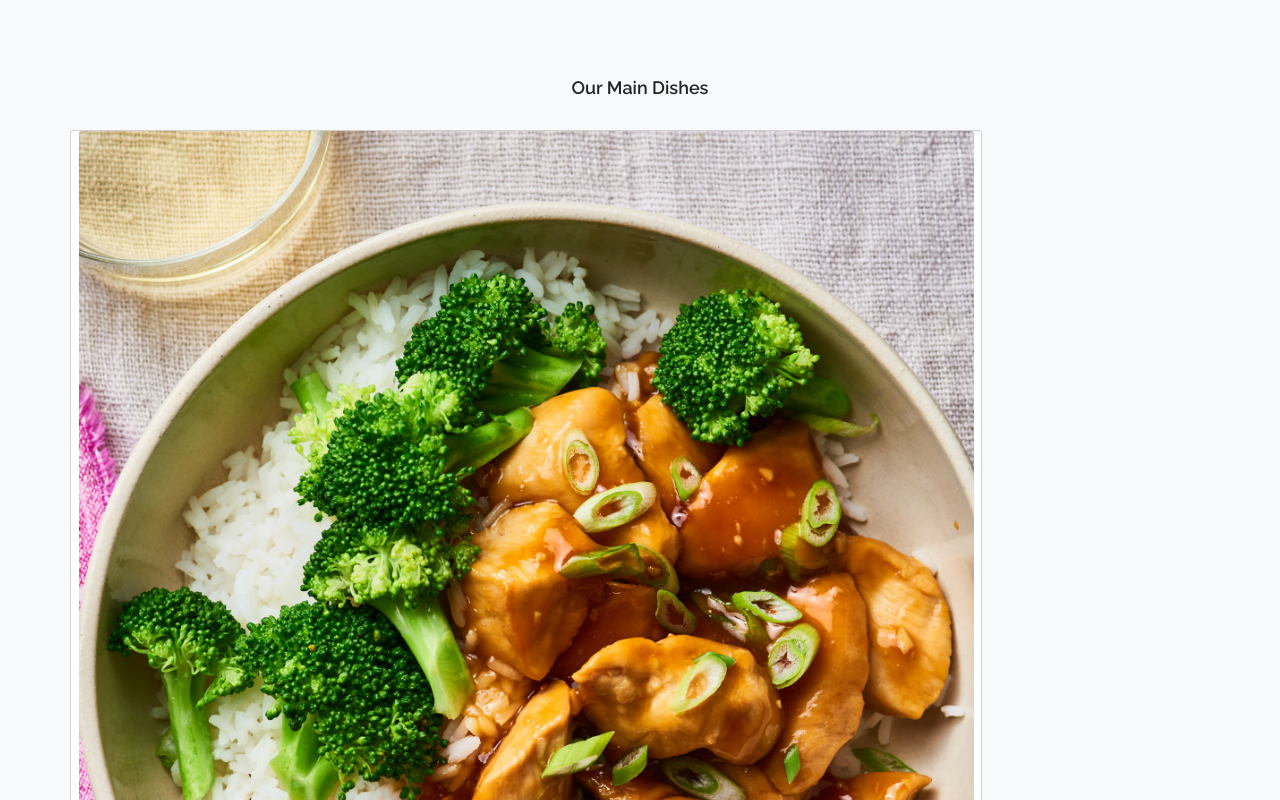
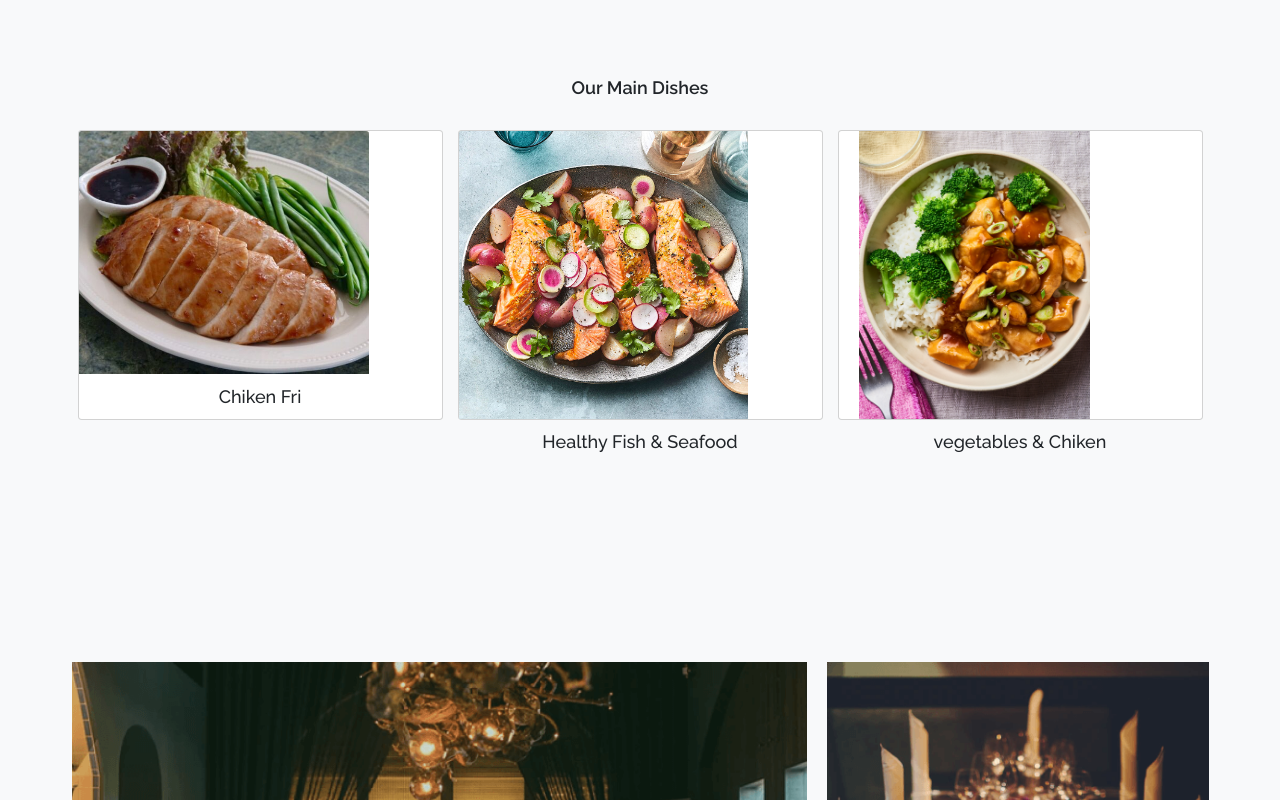
Before and after one commit to rupalisisilia/Our-Restaurant, a plain HTML site: page index.html in a window 1280 px wide. Shown: the part 2680-3480 px from the top of the page. Drawn offline with nearby package versions, Linux system fonts and the light colour scheme; files whose address does not match are found by name.

Commit message:
Update index.html

```diff
--- a/index.html
+++ b/index.html
@@ -324,40 +324,34 @@
 					</div>
 				</div>
 				<div class="row row-cols-1 row-cols-md-3 g-4">
-				  <div class="card h-70" style="width:80%">
-					<img src="./images/maindishe2.png" class="card-img-top" alt="" style="max-width: 100%" conten="center">
+					<div class="col">
+					  <div class="card">
+						<img src="./images/maindishe.png" class="card-img-top" alt="..." style="max-width: 80%">
 						<div class="card-body">
-					  <p class="card-text">Healthy Fish & Seafood</p>
-					</div>
-				  </div>
-				  <div class="card h-100" style="width:80%">
-					<img src="./images/maindishe3.png" class="card-img-top" alt="..." style="max-width: 100%">
-					<div class="card-body">
-					  <p class="card-text">This is a short card.</p>
+						  <p class="card-text text-center">Chiken Fri</p>
 						</div>
 					  </div>
 					</div>
 					<div class="col">
-				  <div class="card h-100" style="width:80%">
-					<img src="./images/maindishe3.png" class="card-img-top" alt="..." style="max-width: 100%">
+					  <div class="card" style="height: 75%;">
+						<img src="./images/maindishe1.png" class="card-img-top" alt="..." style="max-width: 80%">
 						<div class="card-body">
-					  <p class="card-text">This is a short card.</p>
+						  <p class="card-text text-center">Healthy Fish & Seafood</p>
 						</div>
 					  </div>
 					</div>
-
 					<div class="col">
-				  <div class="card h-100">
-					<img src="./images/maindishe.png" class="card-img-top" alt="..." style="max-width: 50%">
+					  <div class="card" style="height: 75%;">
+						<img src="./images/maindishe2.png" class="card-img-top" alt="..." style="max-width: 75%">
 						<div class="card-body">
-					  <h5 class="card-title">Card title</h5>
-					  <p class="card-text">This is a longer card with supporting text below as a natural lead-in to additional content. This content is a little bit longer.</p>
+						  <p class="card-text text-center">vegetables & Chiken</p>
 						</div>
 					  </div>
 					</div>
 				</div>
 			</div>
    </div>
+
 	<!--end main dishes section-->
 	<!--Events Media section-->
 	<section id="eventsMedia" data-aos="fade-up">
```
Lines whose indentation alone changed are shown as unchanged.
